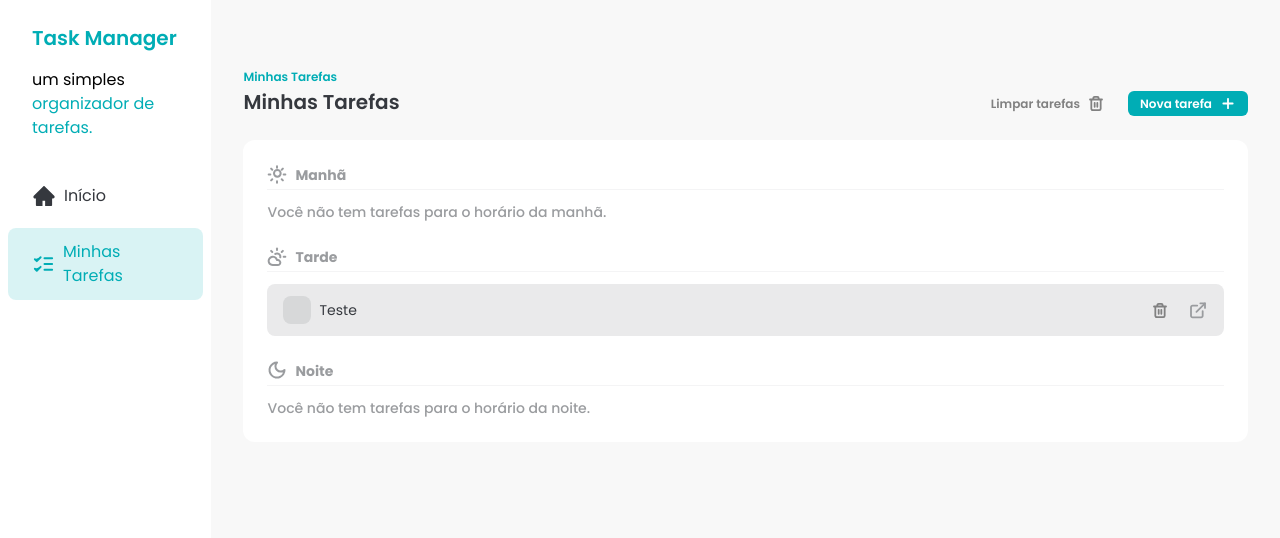
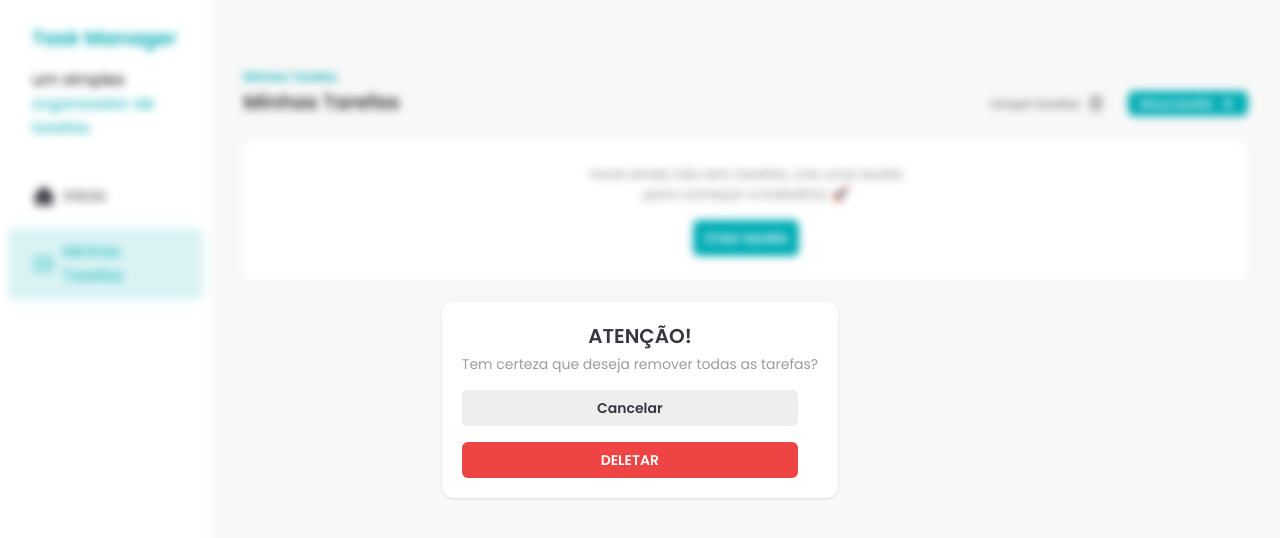
Before and after one commit to okayosilva/fsc-task-manager, a React app: page / in a window 1280 px wide. Both pictures are taken after a click on the button "Limpar tarefas". Shown: the top 538 px of the page. Built offline with nearby package versions, Linux system fonts and the light colour scheme; data requests are answered from the project's data file; the HTML template or start-up script is replaced by a standard one.

Commit message:
feat: implementar diálogo para remoção de todas as tarefas e refatorar o componente AddTaskDialog para utilizar o novo componente Dialog

```diff
--- a/db.json
+++ b/db.json
@@ -1,11 +1,3 @@
 {
-  "tasks": [
-    {
-      "id": "4a528c3d-4f75-4a6a-888e-ddcaffae9998",
-      "title": "Teste",
-      "time": "afternoon",
-      "description": "Teste",
-      "status": "not_started"
-    }
-  ]
+  "tasks": []
 }
--- a/src/components/AddTaskDialog/index.jsx
+++ b/src/components/AddTaskDialog/index.jsx
@@ -9,6 +9,7 @@ import { v4 } from 'uuid';
 import { baseUrl } from '../../api/baseUrl';
 import { LoaderIcon } from '../../assets/icons';
 import { Button } from '../Button';
+import { Dialog } from '../Dialog';
 import { Input } from '../Input';
 import { TimeSelect } from '../TimeSelect';
 
@@ -97,19 +98,12 @@ export const AddTaskDialog = ({ isOpen, onClose, onCreateTaskSuccess }) => {
     >
       <>
         {createPortal(
-          <div
-            ref={nodeRef}
-            className="fixed inset-0 flex h-screen w-screen items-center justify-center backdrop-blur-sm"
-          >
-            <div className="rounded-xl bg-white p-5 text-center shadow">
-              <h2 className="text-xl font-semibold text-brand-dark-blue">
-                Nova Tarefa
-              </h2>
-              <p className="mb-4 mt-1 text-sm text-brand-text-gray">
-                Insira as informações abaixo
-              </p>
+          <Dialog.Root ref={nodeRef}>
+            <Dialog.Body>
+              <Dialog.Title>Nova Tarefa</Dialog.Title>
+              <Dialog.SubTitle>Insira as informações abaixo</Dialog.SubTitle>
 
-              <div className="flex w-[336px] flex-col space-y-4">
+              <Dialog.Content>
                 <Input
                   id="title"
                   label="Título"
@@ -153,9 +147,9 @@ export const AddTaskDialog = ({ isOpen, onClose, onCreateTaskSuccess }) => {
                     )}
                   </Button>
                 </div>
-              </div>
-            </div>
-          </div>,
+              </Dialog.Content>
+            </Dialog.Body>
+          </Dialog.Root>,
           document.body
         )}
       </>
--- /dev/null
+++ b/src/components/Dialog/body.jsx
@@ -0,0 +1,11 @@
+import PropTypes from 'prop-types';
+
+export const Body = ({ children }) => {
+  return (
+    <div className="rounded-xl bg-white p-5 text-center shadow">{children}</div>
+  );
+};
+
+Body.prototype = {
+  children: PropTypes.node,
+};
--- /dev/null
+++ b/src/components/Dialog/content.jsx
@@ -0,0 +1,9 @@
+import PropTypes from 'prop-types';
+
+export const Content = ({ children }) => {
+  return <div className="flex w-[336px] flex-col space-y-4">{children}</div>;
+};
+
+Content.prototype = {
+  children: PropTypes.node,
+};
--- /dev/null
+++ b/src/components/Dialog/index.jsx
@@ -0,0 +1,13 @@
+import { Body } from './body';
+import { Content } from './content';
+import { Root } from './root';
+import { SubTitle } from './subTitle';
+import { Title } from './title';
+
+export const Dialog = {
+  Root,
+  Content,
+  Body,
+  Title,
+  SubTitle,
+};
--- /dev/null
+++ b/src/components/Dialog/root.jsx
@@ -0,0 +1,19 @@
+import PropTypes from 'prop-types';
+import { forwardRef } from 'react';
+
+export const Root = forwardRef(({ children }, ref) => {
+  return (
+    <div
+      className="fixed inset-0 flex h-screen w-screen items-center justify-center backdrop-blur-sm"
+      ref={ref}
+    >
+      {children}
+    </div>
+  );
+});
+
+Root.displayName = 'Root';
+
+Root.propTypes = {
+  children: PropTypes.node,
+};
--- /dev/null
+++ b/src/components/Dialog/subTitle.jsx
@@ -0,0 +1,9 @@
+import PropTypes from 'prop-types';
+
+export const SubTitle = ({ children }) => {
+  return <p className="mb-4 mt-1 text-sm text-brand-text-gray">{children}</p>;
+};
+
+SubTitle.prototype = {
+  children: PropTypes.node,
+};
--- /dev/null
+++ b/src/components/Dialog/title.jsx
@@ -0,0 +1,11 @@
+import PropTypes from 'prop-types';
+
+export const Title = ({ children }) => {
+  return (
+    <h2 className="text-xl font-semibold text-brand-dark-blue">{children}</h2>
+  );
+};
+
+Title.prototype = {
+  children: PropTypes.node,
+};
--- /dev/null
+++ b/src/components/RemoveAllTaskListDialog/index.jsx
@@ -0,0 +1,71 @@
+import './removeTaskDialog.css';
+
+import PropTypes from 'prop-types';
+import { useRef } from 'react';
+import { createPortal } from 'react-dom';
+import { CSSTransition } from 'react-transition-group';
+
+import { LoaderIcon } from '../../assets/icons';
+import { Button } from '../Button';
+import { Dialog } from '../Dialog';
+
+export const RemoveAllTaskListDialog = ({
+  isOpen,
+  onClose,
+  handleDeleteAllTasks,
+  isLoading,
+}) => {
+  const nodeRef = useRef();
+
+  return (
+    <CSSTransition
+      in={isOpen}
+      timeout={300}
+      classNames="remove-all-task-dialog"
+      unmountOnExit
+      nodeRef={nodeRef}
+    >
+      <>
+        {createPortal(
+          <Dialog.Root ref={nodeRef}>
+            <Dialog.Body>
+              <Dialog.Title>ATENÇÃO!</Dialog.Title>
+              <Dialog.SubTitle>
+                Tem certeza que deseja remover todas as tarefas?
+              </Dialog.SubTitle>
+              <Dialog.Content>
+                <Button
+                  onClick={onClose}
+                  disabled={isLoading}
+                  size="large"
+                  color="secondary"
+                >
+                  Cancelar
+                </Button>
+                <Button
+                  onClick={handleDeleteAllTasks}
+                  size="large"
+                  color="delete"
+                  disabled={isLoading}
+                >
+                  {isLoading ? (
+                    <LoaderIcon className="animate-spin" />
+                  ) : (
+                    'DELETAR'
+                  )}
+                </Button>
+              </Dialog.Content>
+            </Dialog.Body>
+          </Dialog.Root>,
+          document.body
+        )}
+      </>
+    </CSSTransition>
+  );
+};
+
+RemoveAllTaskListDialog.prototype = {
+  isOpen: PropTypes.bool.isRequired,
+  onClose: PropTypes.bool.isRequired,
+  handleDeleteAllTasks: PropTypes.func.isRequired,
+};
--- /dev/null
+++ b/src/components/RemoveAllTaskListDialog/removeTaskDialog.css
@@ -0,0 +1,17 @@
+.remove-all-task-dialog {
+  opacity: 0;
+}
+
+.remove-all-task-dialog-active {
+  opacity: 1;
+  transition: opacity 300ms;
+}
+
+.remove-all-task-dialog-exit {
+  opacity: 1;
+}
+
+.remove-all-task-dialog-exit-active {
+  opacity: 0;
+  transition: opacity 300ms;
+}
--- a/src/components/Tasks/index.jsx
+++ b/src/components/Tasks/index.jsx
@@ -12,11 +12,14 @@ import {
 import { AddTaskDialog } from '../AddTaskDialog';
 import { Button } from '../Button';
 import { Header } from '../Header';
+import { RemoveAllTaskListDialog } from '../RemoveAllTaskListDialog';
 import { TaskItem } from './taskItem';
 import { TaskSeparator } from './taskSeperator';
 export const Tasks = () => {
   const [task, setTask] = useState([]);
   const [addTaskDialogIsOpen, setAddTaskDialogIsOpen] = useState(false);
+  const [removeAllTasksIsOpen, setRemoveAllTasksIsOpen] = useState(false);
+  const [removeAllTasksIsLoading, setRemoveAllTasksIsLoading] = useState(false);
 
   const getTaskList = async () => {
     const response = await fetch(baseUrl, {
@@ -71,6 +74,33 @@ export const Tasks = () => {
     toast('Tarefa criada com sucesso 🎉');
   };
 
+  const handleRemoveAllTasks = async () => {
+    if (task.length === 0) {
+      toast.error('Não há tarefas para deletar ❌');
+      setRemoveAllTasksIsOpen(false);
+      return;
+    }
+
+    setRemoveAllTasksIsLoading(true);
+    try {
+      const deletePromises = task.map((taskItem) =>
+        fetch(`${baseUrl}/${taskItem.id}`, { method: 'DELETE' })
+      );
+
+      await Promise.all(deletePromises);
+
+      setTask([]);
+      setRemoveAllTasksIsLoading(false);
+      setRemoveAllTasksIsOpen(false);
+      toast.success('Todas as tarefas foram deletadas com sucesso ✅');
+    } catch (error) {
+      toast.error('Erro ao deletar todas suas as suas tarefas ❌');
+      setRemoveAllTasksIsLoading(false);
+      setRemoveAllTasksIsOpen(false);
+      throw error;
+    }
+  };
+
   return (
     <div className="w-full px-8 py-16">
       <div className="flex justify-between">
@@ -80,7 +110,7 @@ export const Tasks = () => {
         </Header.Root>
 
         <div className="flex items-end gap-3">
-          <Button color="ghost">
+          <Button color="ghost" onClick={() => setRemoveAllTasksIsOpen(true)}>
             <span>Limpar tarefas</span>
             <TrashIcon />
           </Button>
@@ -93,6 +123,12 @@ export const Tasks = () => {
           isOpen={addTaskDialogIsOpen}
           onClose={() => setAddTaskDialogIsOpen(false)}
           onCreateTaskSuccess={handleAddTaskSubmitSuccess}
+        />
+        <RemoveAllTaskListDialog
+          isOpen={removeAllTasksIsOpen}
+          handleDeleteAllTasks={handleRemoveAllTasks}
+          isLoading={removeAllTasksIsLoading}
+          onClose={() => setRemoveAllTasksIsOpen(false)}
         />
       </div>
 
```
